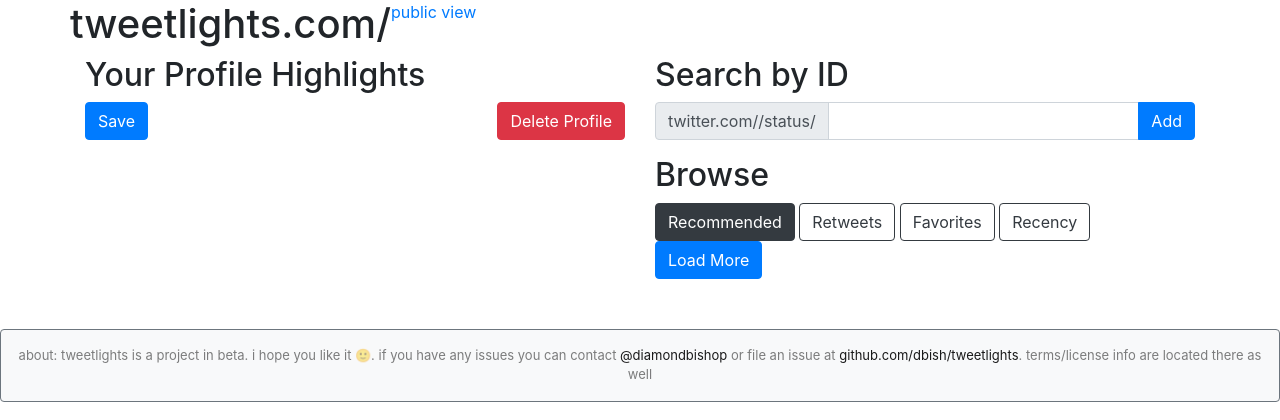
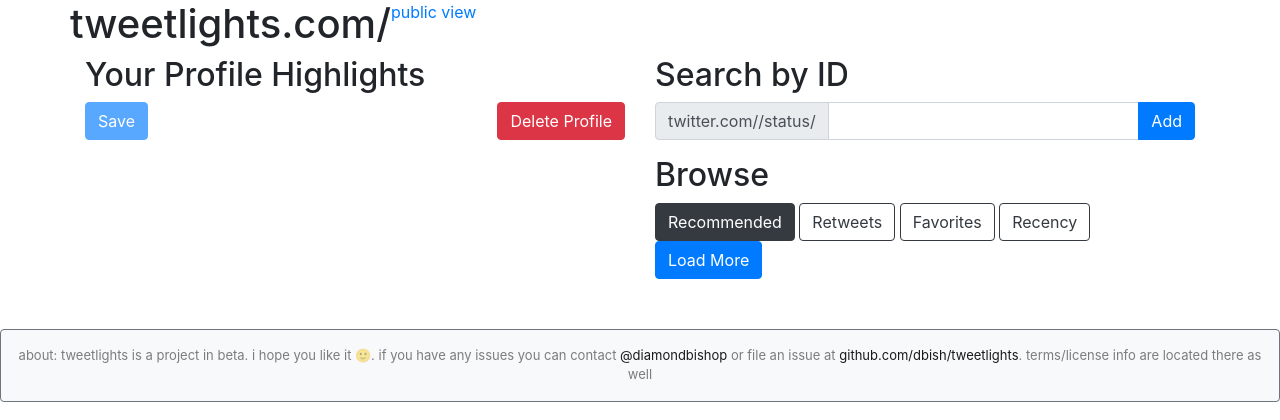
Before and after one commit to dbish/tweetlights, a Flask app: template templates/profile.html in a window 1280 px wide. Shown: the part 56-476 px from the top of the page. Run offline with Flask 2, Linux system fonts and the light colour scheme; the template is opened without the code that fills it, so the values that code supplies are empty; some libraries are stand-ins or nearby versions.

Commit message:
save disabled when no changes are available

```diff
--- a/static/getTweet.js
+++ b/static/getTweet.js
@@ -98,6 +98,12 @@
 		}
 
 	});
+	if ((highlightsToAdd.size > 0) || (highlightsToRemove.size > 0)){
+		$('#saveButton').prop('disabled', false);
+	}else{
+		$('#saveButton').prop('disabled', true);
+	}
+
 }
 
 function createTweetWrapper(id){
--- a/static/transferUpdates.js
+++ b/static/transferUpdates.js
@@ -91,4 +91,6 @@
 	curSortType = 'recency';
 	loadHighlightTweets(collectionTweets, 'tweets');
 	loadTweets(startingTweets, 'previousTweets');
+	$('#saveButton').prop('disabled', true);
+
 };
--- a/templates/profile.html
+++ b/templates/profile.html
@@ -32,7 +32,7 @@
 	<div class="row">
 		<div class="col">
 			<h2>Your Profile Highlights</h2>
-			<button onclick="saveHighlights()" type="button" class="btn btn-primary">Save</button>
+			<button onclick="saveHighlights()" id="saveButton" type="button" class="btn btn-primary">Save</button>
 			<a href="{{url_for('delete')}}" class="btn btn-danger">Delete Profile</a>
 			<div id="tweets">
 			</div>
```
